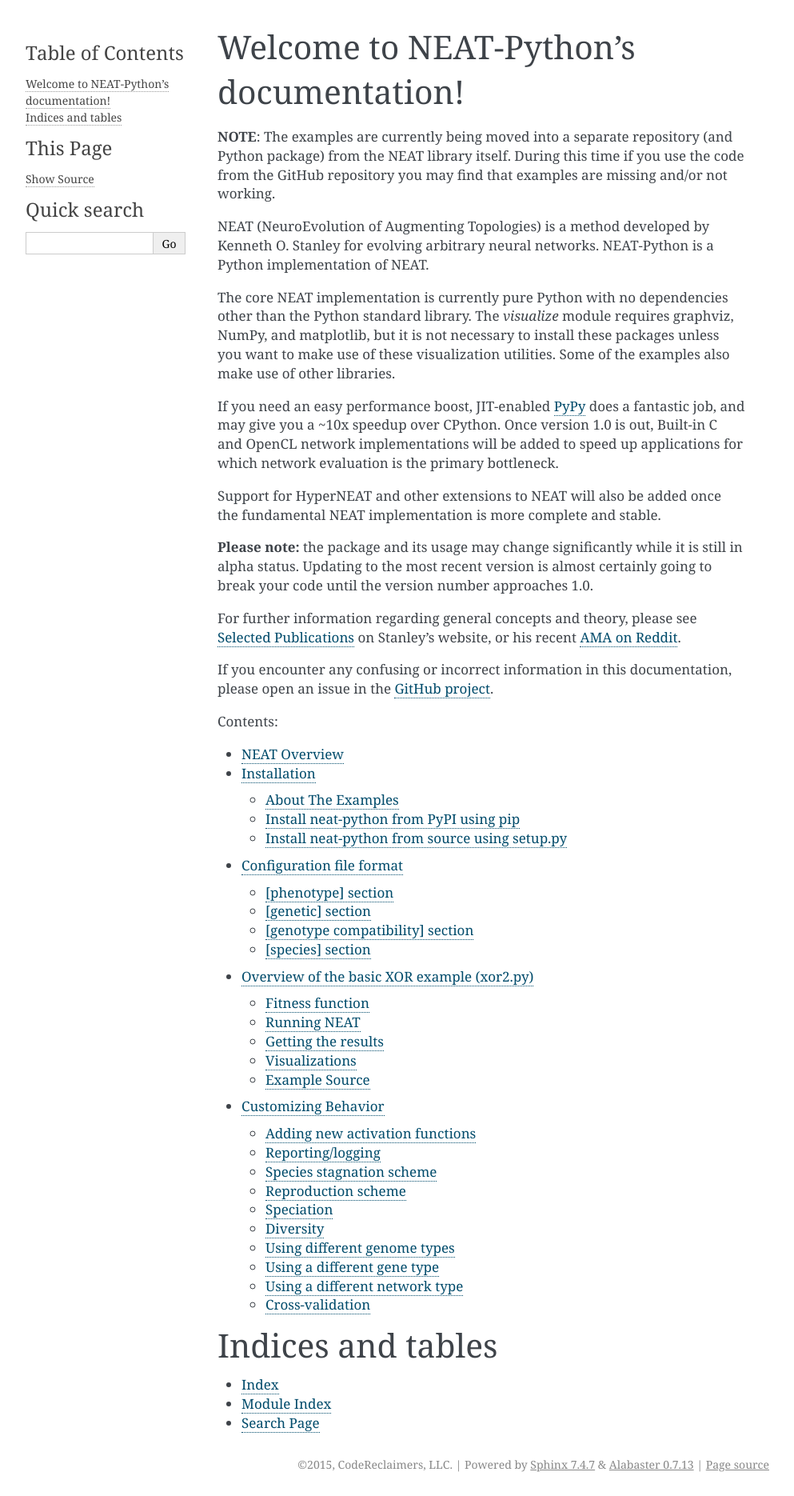
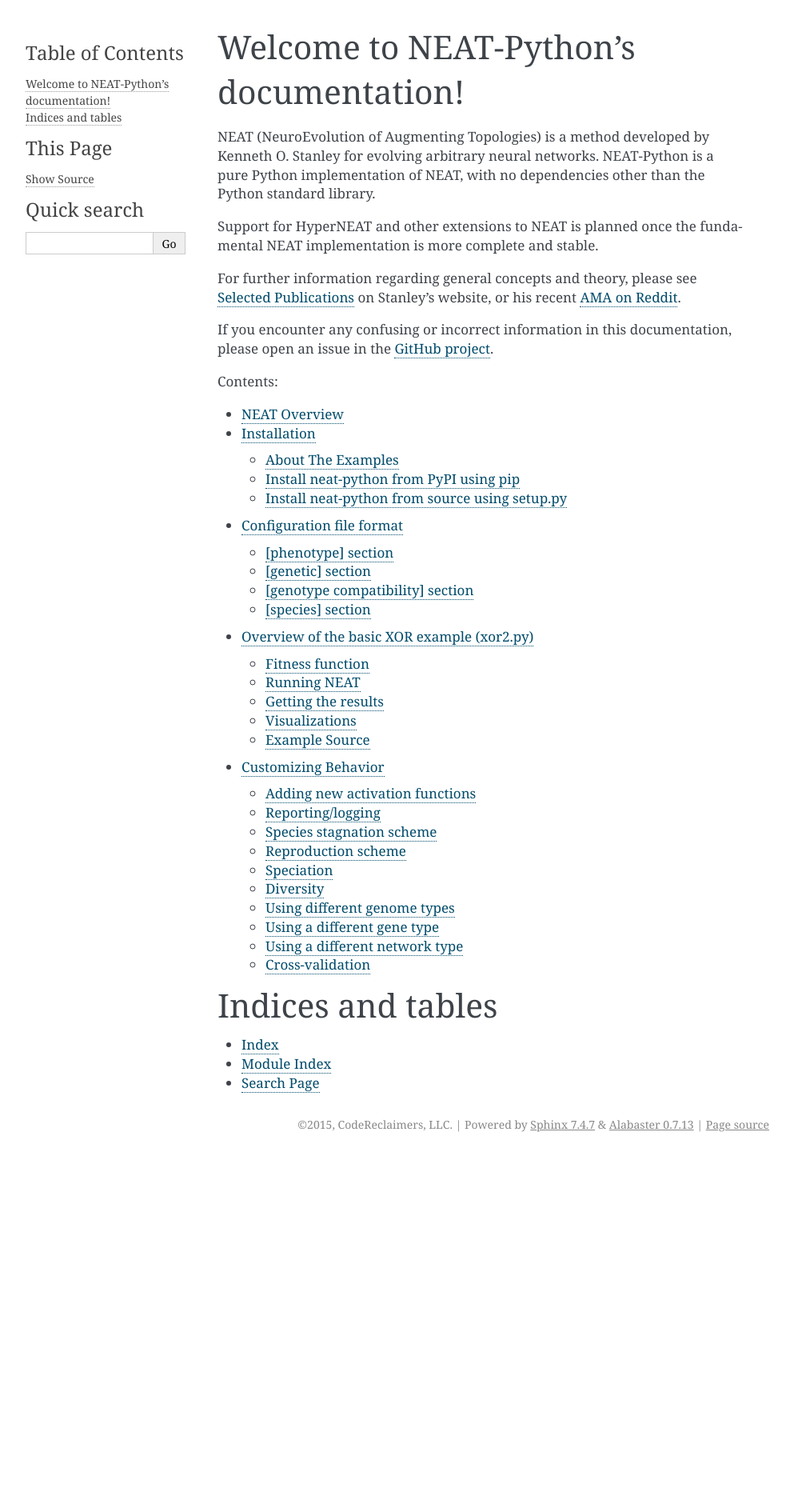
Before and after one commit to CodeReclaimers/neat-python, a Sphinx documentation site: the page built from docs/index.rst, in a window 1280 px wide. Shown: the whole page at 80% size, without its empty margins (148-1141 px from the left). Built offline with Sphinx 7.4.7, drawn with Linux system fonts in a browser that asks for light colours; after the commit the page ends 1445 px from its top, so only the background shows below that.

Commit message:
Updated documentation.

```diff
--- a/docs/index.rst
+++ b/docs/index.rst
@@ -1,27 +1,11 @@
 Welcome to NEAT-Python's documentation!
 =======================================
 
-**NOTE**: The examples are currently being moved into a separate repository (and
-Python package) from the NEAT library itself.  During this time if you use the
-code from the GitHub repository you may find that examples are missing and/or
-not working.
+NEAT (NeuroEvolution of Augmenting Topologies) is a method developed by Kenneth O. Stanley for evolving arbitrary neural
+networks. NEAT-Python is a pure Python implementation of NEAT, with no dependencies other than the Python standard library.
 
-NEAT (NeuroEvolution of Augmenting Topologies) is a method developed by Kenneth O. Stanley for evolving arbitrary neural
-networks. NEAT-Python is a Python implementation of NEAT.
-
-The core NEAT implementation is currently pure Python with no dependencies other than the Python standard library.
-The `visualize` module requires graphviz, NumPy, and matplotlib, but it is not necessary to install these packages unless
-you want to make use of these visualization utilities.  Some of the examples also make use of other libraries.
-
-If you need an easy performance boost, JIT-enabled `PyPy
-<http://pypy.org>`_ does a fantastic job, and may give you a ~10x speedup over CPython.  Once version 1.0 is out,
-Built-in C and OpenCL network implementations will be added to speed up applications for which network evaluation is the primary bottleneck.
-
-Support for HyperNEAT and other extensions to NEAT will also be added once the fundamental NEAT implementation is
+Support for HyperNEAT and other extensions to NEAT is planned once the fundamental NEAT implementation is
 more complete and stable.
-
-**Please note:** the package and its usage may change significantly while it is still in alpha status.  Updating to
-the most recent version is almost certainly going to break your code until the version number approaches 1.0.
 
 For further information regarding general concepts and theory, please see `Selected Publications
 <http://www.cs.ucf.edu/~kstanley/#publications>`_ on Stanley's website, or his recent `AMA on Reddit
```
Also changed, not shown: docs/neat_overview.rst (+5 -2 lines).
